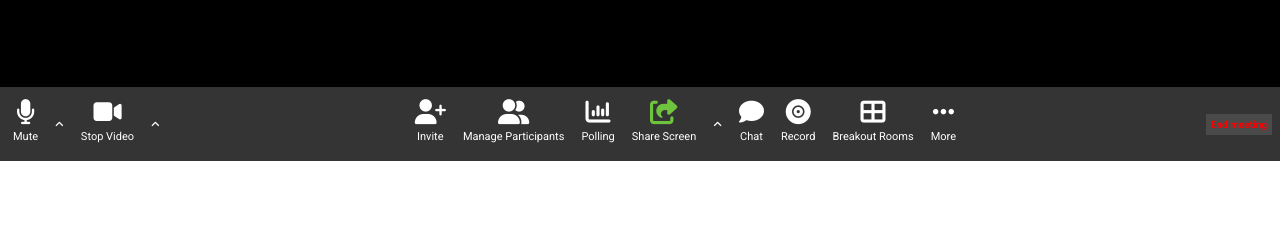
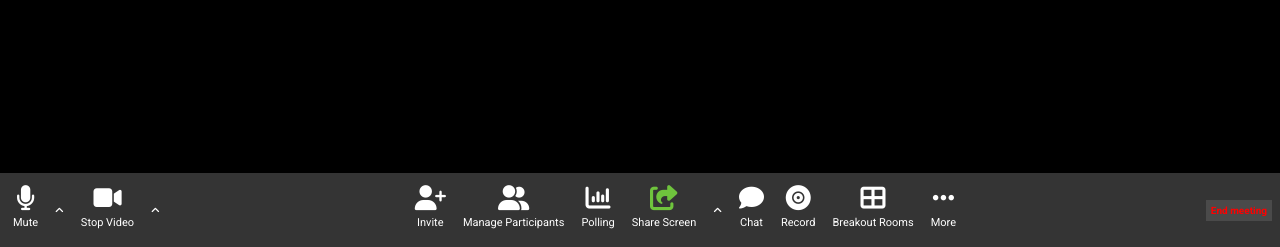
Before and after one commit to NicolaSforza93/html-css-zoom, a plain HTML site: page index.htm in a window 1280 px wide. Shown: the part 553-800 px from the top of the page. Drawn offline with Linux system fonts and the light colour scheme.

Commit message:
fix body

```diff
--- a/css/style.css
+++ b/css/style.css
@@ -6,12 +6,14 @@
 
 body {
     font-family: 'Roboto', sans-serif;
+    height: 100vh;
+    overflow: hidden;
+    display: flex;
+    flex-direction: column;
 }
 
 main {
-    width: 100vw;
-    height: 80vh;
-    margin: 0 auto;
+    flex-grow: 1;
     background-color: black;
 }
 
@@ -83,6 +85,7 @@ figure {
 /* TOOLBAR */
 
 nav {
+    flex-shrink: 0;
     background-color: rgba(0, 0, 0, 0.796);
     padding: 8px;
 }
--- a/index.htm
+++ b/index.htm
@@ -268,18 +268,28 @@
             <div class="icon">
                 <ul>
                     <li>
+                        <div>
                             <i class="fa-solid fa-microphone"></i>
                             <p>Mute</p>
-                    </li>
-                    <li class="angle-up">
-                        <i class="fa-solid fa-angle-up"></i>
+                        </div>
+
                     </li>
                     <li>
+                        <div class="angle-up">
+                            <i class="fa-solid fa-angle-up"></i>
+                        </div>
+                    </li>
+                    <li>
+                        <div>
                             <i class="fa-solid fa-video"></i>
                             <p>Stop Video</p>
+                        </div>
                     </li>
-                    <li class="angle-up">
+                    <li>
+                        <div class="angle-up">
                             <i class="fa-solid fa-angle-up"></i>
+                        </div>
+
                     </li>
                 </ul>
             </div>
@@ -287,39 +297,57 @@
             <div class="icon">
                 <ul>
                     <li>
+                        <div>
                             <i class="fa-solid fa-user-plus"></i>
                             <p>Invite</p>
+                        </div>
                     </li>
                     <li>
+                        <div>
                             <i class="fa-solid fa-user-group"></i>
                             <p>Manage Participants</p>
+                        </div>
                     </li>
                     <li>
+                        <div>
                             <i class="fa-solid fa-chart-column"></i>
                             <p>Polling</p>
+                        </div>
                     </li>
                     <li>
+                        <div>
                             <i class="fa-solid fa-share-from-square" style="color: #6fc43d;"></i>
                             <p>Share Screen</p>
-                    </li>
-                    <li class="angle-up">
-                        <i class="fa-solid fa-angle-up"></i>
+                        </div>
                     </li>
                     <li>
+                        <div class="angle-up">
+                            <i class="fa-solid fa-angle-up"></i>
+                        </div>
+                    </li>
+                    <li>
+                        <div>
                             <i class="fa-solid fa-comment"></i>
                             <p>Chat</p>
+                        </div>
                     </li>
                     <li>
+                        <div>
                             <i class="fa-solid fa-record-vinyl"></i>
                             <p>Record</p>
+                        </div>
                     </li>
                     <li>
+                        <div>
                             <i class="fa-solid fa-table-cells-large"></i>
                             <p>Breakout Rooms</p>
+                        </div>
                     </li>
                     <li>
+                        <div>
                             <i class="fa-solid fa-ellipsis"></i>
                             <p>More</p>
+                        </div>
                     </li>
                 </ul>
             </div>
```
Lines whose indentation alone changed are shown as unchanged.
